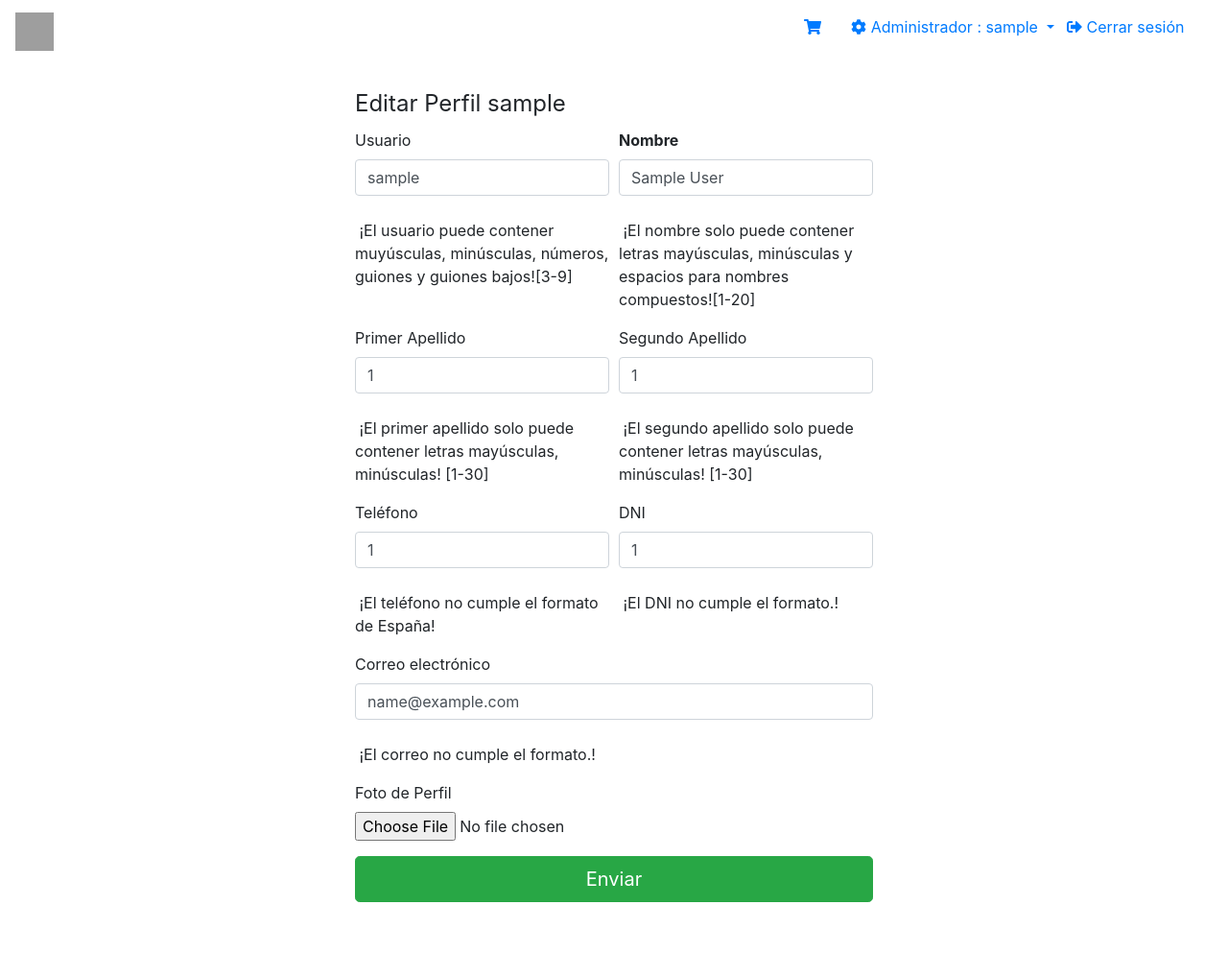
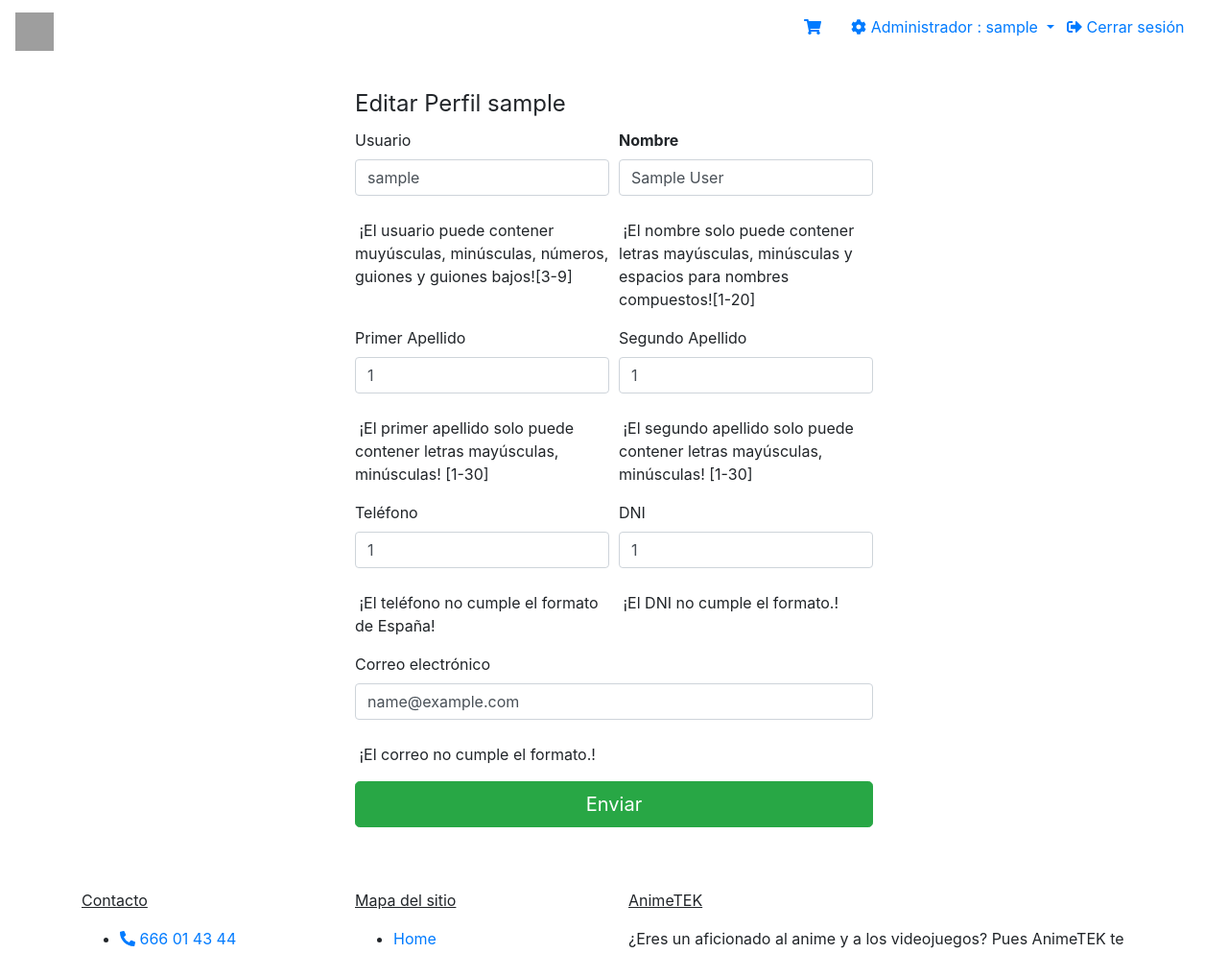
Before and after one commit to Anas383/ProyectoFinal, a PHP site: page /EditarPerfil.php in a window 1280 px wide. Shown: the part 364-1357 px from the top of the page at 96% size. Run offline with PHP 8.4, Linux system fonts and the light colour scheme; the visitor is signed in with stand-in values (Sample User, id 1); data that the repository does not hold is empty; some web fonts are replaced; grey boxes are pictures that could not be loaded.

Commit message:
23/04/2021(2)

```diff
--- a/PHP/DesarrolloWeb/InterfazWeb/EditarPerfil.php
+++ b/PHP/DesarrolloWeb/InterfazWeb/EditarPerfil.php
@@ -145,15 +145,8 @@
                             <input type="email" name="email" id="email"  class="form-control" value="<?php echo $_SESSION['Email'];?>"><br>
                             <p class="mensajeError-oculto" id="mError-email">&nbsp;¡El correo no cumple el formato.!</p>
                         </div><br>
-                    <!-- imagen -->
-                        <div class="form-group grupo_ col-md-12 " >
-                            <label for="fotoPerfil">Foto de Perfil</label><br>
-                            <input type="file"  name="fotoPerfil" id="fotoPerfil">
-                        </div><br>
 
-
-                        <div class="grupo_envio col-md-12
-                         ">
+                        <div class="grupo_envio col-md-12">
                             <input type="submit" class="btn btn-success btn-lg col-md-12" value="Enviar">
                         </div>
 
```
Also changed, not shown: PHP/DesarrolloWeb/InterfazWeb/Perfil.php (+1 -1 lines).
